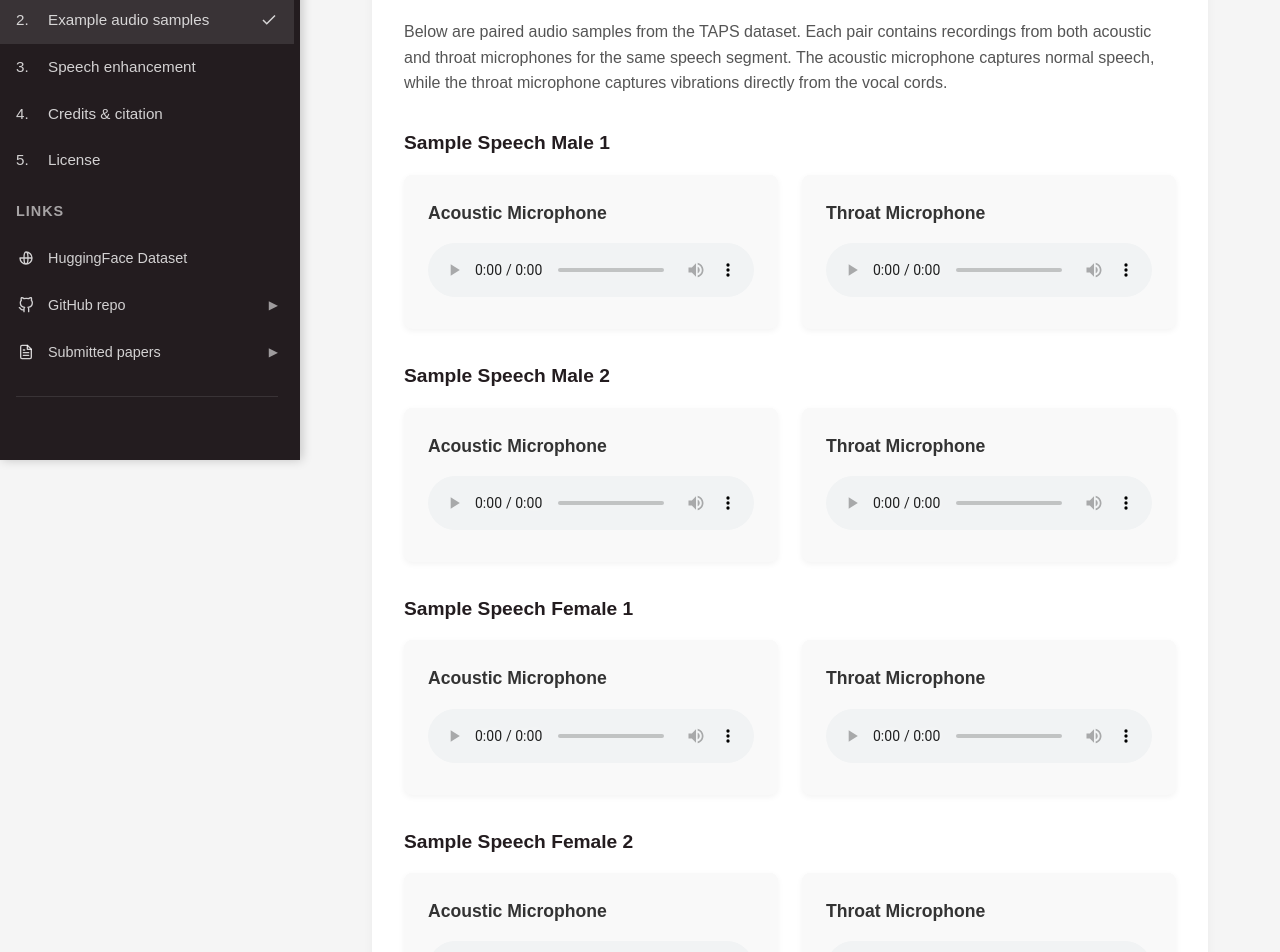
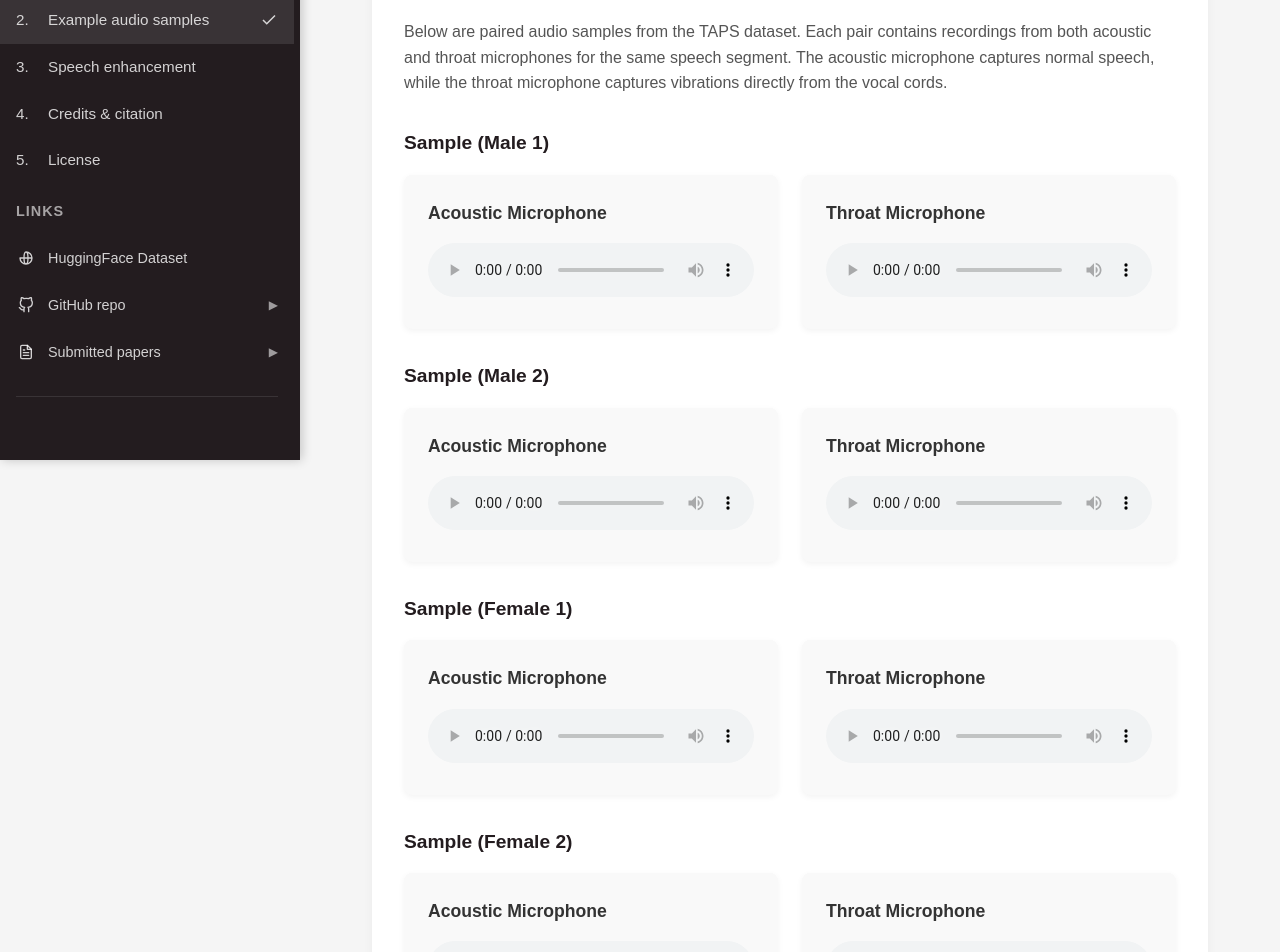
Before and after one commit to yskim3271/taps-webpage, a SvelteKit app: page /example in a window 1280 px wide. Shown: the part 340-1292 px from the top of the page. Built offline with nearby package versions, Linux system fonts and the light colour scheme.

Commit message:
audio style modify

```diff
--- a/src/routes/example/+page.svelte
+++ b/src/routes/example/+page.svelte
@@ -7,25 +7,25 @@
   const audioSamples = [
     {
       id: 1,
-      title: "Sample Speech Male 1",
+      title: "Sample (Male 1)",
       acousticFile: `${base}/audio/example/p00_u00_am.wav`,
       throatFile: `${base}/audio/example/p00_u00_tm.wav`,
     },
     {
       id: 2,
-      title: "Sample Speech Male 2",
+      title: "Sample (Male 2)",
       acousticFile: `${base}/audio/example/p02_u00_am.wav`,
       throatFile: `${base}/audio/example/p02_u00_tm.wav`,
     },
     {
       id: 3,
-      title: "Sample Speech Female 1",
+      title: "Sample (Female 1)",
       acousticFile: `${base}/audio/example/p24_u00_am.wav`,
       throatFile: `${base}/audio/example/p24_u00_tm.wav`,
     },
     {
       id: 4,
-      title: "Sample Speech Female 2",
+      title: "Sample (Female 2)",
       acousticFile: `${base}/audio/example/p26_u00_am.wav`,
       throatFile: `${base}/audio/example/p26_u00_tm.wav`,
     }
```
Also changed, not shown: src/lib/styles/style.css.
